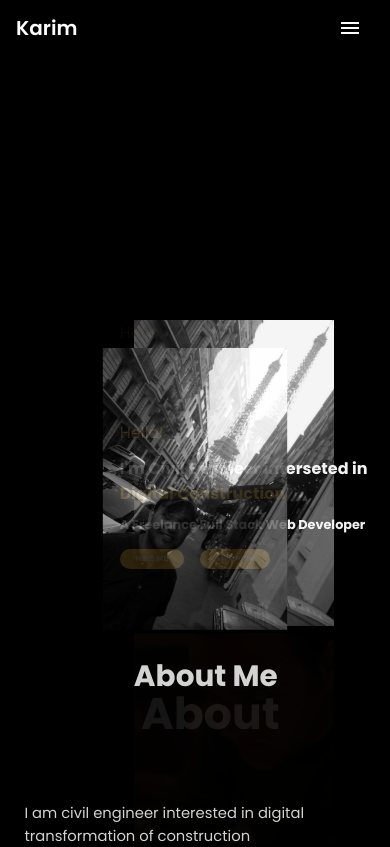
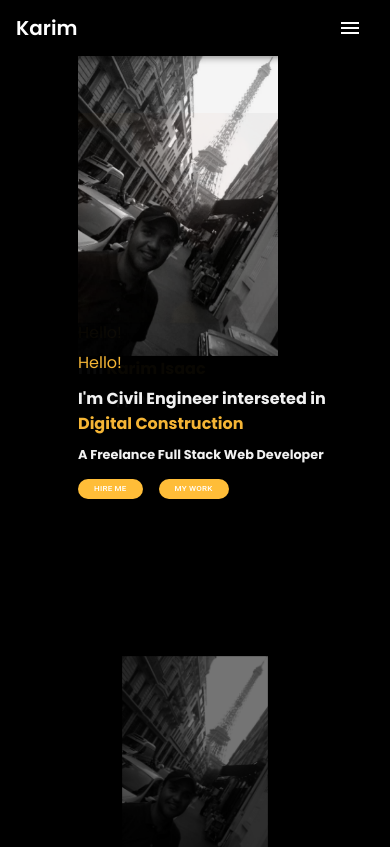
Before and after one commit to KIsaac85/kisaac85.github.io, a React (Vite) app: page / in a window 390 px wide. Shown: the top 847 px of the page. Built offline with nearby package versions, Linux system fonts and the light colour scheme.

Commit message:
rectify relative and absolute positions in home section edit button in resume and button location in contact

```diff
--- a/src/ContactMe.jsx
+++ b/src/ContactMe.jsx
@@ -124,7 +124,7 @@ function ContactMe() {
                   <input  {...register("subject",{required:true})}   type="text" className="form-control" placeholder=" Subject" />
                 </div>
                 <div className="contact-form-group">
-                  <textarea  {...register("message",{required:true})}  id="" cols="30" ro ws="7" className="form-control" placeholder=" Message" ></textarea>
+                  <textarea  {...register("message",{required:true})}  id="" cols="30"  ws="7" className="form-control" placeholder=" Message" ></textarea>
                 </div>
                 <div className="contact-form-group">
 
@@ -132,7 +132,7 @@ function ContactMe() {
               <StyledButton style={{marginLeft:50}} variant="contained" type="submit" value="Send Message" onClick={handleSubmit(onSubmit)}
                    onMouseOver={handleMouseOver} onMouseOut={handleMouseOut} >Send Message</StyledButton>
             ) : (
-              <SmallStyledButton style={{marginLeft:50}} variant="contained" type="submit" value="Send Message" onClick={handleSubmit(onSubmit)}
+              <SmallStyledButton style={{marginLeft:0}} variant="contained" type="submit" value="Send Message" onClick={handleSubmit(onSubmit)}
                    onMouseOver={handleMouseOver} onMouseOut={handleMouseOut}>Send Message</SmallStyledButton>
             )}
                 </div>
--- a/src/Resume.jsx
+++ b/src/Resume.jsx
@@ -48,7 +48,7 @@ function Resume() {
 
 
 			<Stack className='resume-middle '  spacing={20} direction={'row'}>
-			<a href={CV} download='Karim Ishak CV.pdf'>{width>600?<StyledButton variant="contained">Download CV</StyledButton>:<SmallStyledButton variant="contained">Download CV</SmallStyledButton>}</a>
+			<a href={CV} download='Karim Ishak CV.pdf'>{width>600?<StyledButton variant="contained">Download CV</StyledButton>:<SmallStyledButton variant="contained">CV</SmallStyledButton>}</a>
 			<a href={Certicates} download='Karim Ishak Certificates.pdf'>{width>600?<StyledButton variant="contained">Certificates</StyledButton>:<SmallStyledButton variant="contained">Certificates</SmallStyledButton>}</a>
 			</Stack>
 
--- a/src/css/Style About Section.css
+++ b/src/css/Style About Section.css
@@ -29,7 +29,7 @@
         padding: 10px;
     }
     #about-section{
-        margin-top: 20rem;
+        margin-top: 35rem;
     }
 
 }
--- a/src/css/Style Home.css
+++ b/src/css/Style Home.css
@@ -1,7 +1,7 @@
 
 
 
-@media (min-width: 800px) {
+@media (min-width: 489px) {
     .home-paragraph{
         width: 450px;
     }
@@ -37,43 +37,46 @@
     .home-relContainer-mob{
         position: absolute;
         width: 100%;
+        top:0;
+        bottom: 0;
+
     }
     .home-absInner-mob{
-        position: absolute;
-        left: 18%;
+        position: relative;
+        width: 80%;
+        left: 20%;
+
     }
     .home-relSm-position{
         position: relative;
+        top:320px;
 
-        left: 20%;
     }
 
     .home-relBig-position{
         position: relative;
+        top:250px;
 
-        left: 20%;
     }
 
     #home-yellowImg-mob{
         position: relative;
-        right:   -20%;
-
+        top: -450px;
     }
 
     #home-whiteImg-mob{
         position: relative;
-        left: 20%;
-
+        top:-200px;
     }
 
 
     #home-section{
-        height: 160px;
+        height: 500px;
+
     }
     .home-ButtonRelative-position{
         position: relative;
-
-        left: 20%;
+        top:250px;
     }
 }
 
@@ -81,9 +84,3 @@
 .fade{
     animation: fade-down 2.5s infinite alternate;
 }
-
-
-
-.home-reduce-width{
-    width: 100px;
-}
```
